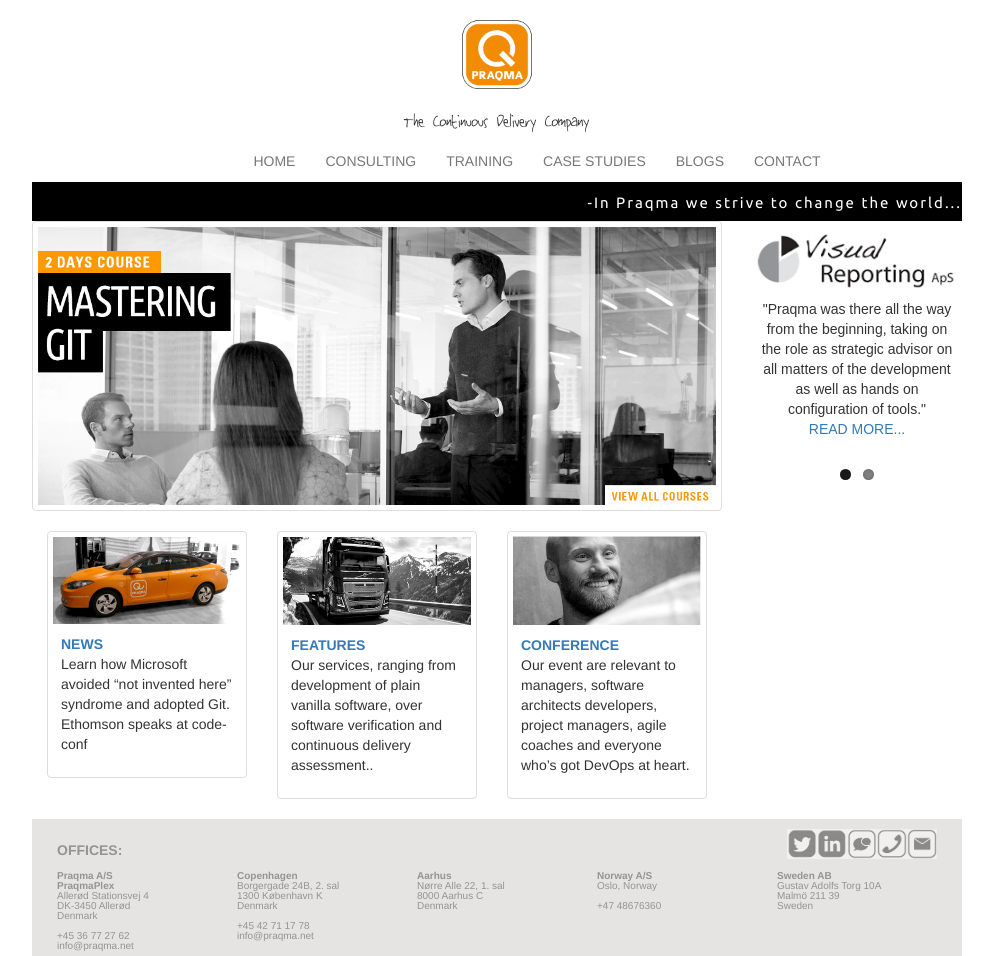
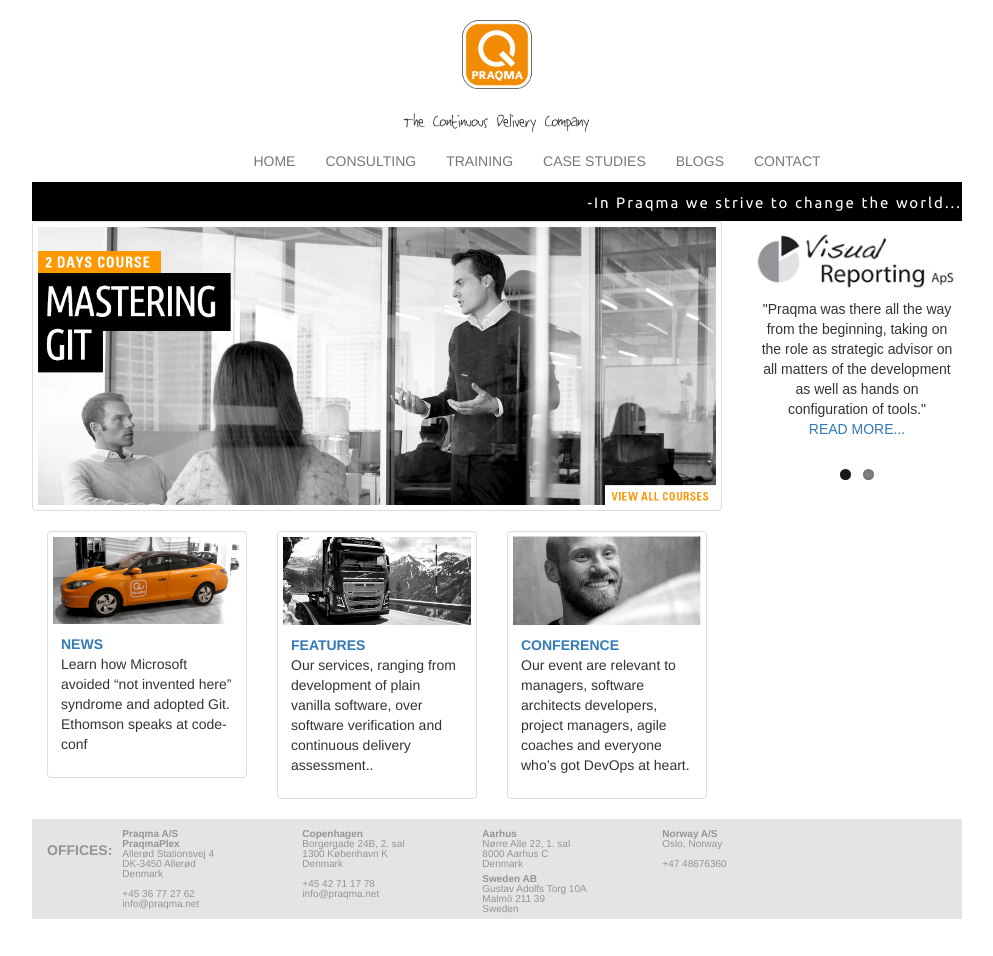
Before and after one commit to lakruzz/blogs, a Jekyll site: the page built from index.md, in a window 1280 px wide. Shown: the whole page, without its empty margins (143-1136 px from the left). Built offline with Jekyll 4.4.1, drawn with Linux system fonts in a browser that asks for light colours; after the commit the page ends 919 px from its top, so only the background shows below that.

Commit message:
Squashed commit of the following:
commit 93f1500e4b85ffac4c1274ba76792fd25f998a72
Author: Ali <ali@praqma.net>
Date:   Fri Sep 25 14:20:49 2015 +0200

    rspnsv icon tray added

commit 5f6a945323bf8762182946db2a05d35705d155a8
Merge: c840067 18a497e
Author: Ali <ali@praqma.net>
Date:   Thu Sep 24 18:39:19 2015 +0200

    Merge branch 'master' of github.com:Praqma/praqma.github.io

commit c840067b1274e605f506363bf4b2be74063a2414
Merge: 11a0ad8 56f80d2
Author: Ali <ali@praqma.net>
Date:   Thu Sep 24 09:49:04 2015 +0200

    Merge branch 'master' of github.com:Praqma/praqma.github.io

commit 11a0ad8a5998055ee697936ca2ddf0d6939cddeb
Merge: e64c604 4719d15
Author: Ali <ali@praqma.net>
Date:   Wed Sep 23 09:38:04 2015 +0200

    Merge branch 'master' of github.com:Praqma/praqma.github.io

commit e64c604b00a52dafdac19bef7364a74413ed8eab
Merge: f1406ae 242918a
Author: Ali <ali@praqma.net>
Date:   Tue Sep 22 10:31:15 2015 +0200

    Merge branch 'master' of github.com:Praqma/praqma.github.io

commit f1406ae77365d92438be1e451b4522a4b740f28c
Merge: 53037c8 f52a08d
Author: Ali <ali@praqma.net>
Date:   Mon Sep 21 17:32:54 2015 +0200

    Merge branch 'master' of github.com:Praqma/praqma.github.io

commit 53037c8bc4a7dbc620909d76fc19ed51e149290c
Author: Ali <ali@praqma.net>
Date:   Mon Sep 21 17:16:14 2015 +0200

    style changes

commit 5815b97a466b6bdf8559d67922033de1a9409a2f
Author: Ali <ali@praqma.net>
Date:   Mon Sep 21 16:53:40 2015 +0200

    icon tray improved

```diff
--- a/_includes/footer.html
+++ b/_includes/footer.html
@@ -1,26 +1,6 @@
 <footer class="foot-wrapper container">
-  <div class="social-icons-tray container">
-    <a href="#">
-      <img src="/images/mail-icon.png" />
-    </a>
 
-    <a href="/contact/">
-      <img src="/images/call-icon.png" />
-    </a>
-
-    <a href="#">
-      <img src="/images/chat-icon.png" />
-    </a>
-
-    <a href="#">
-      <img src="/images/linkedin-icon.png" />
-    </a>
-
-    <a href="http://twitter.com/praqma">
-      <img src="/images/twitter-icon.png" />
-    </a>
-    <p id="footer-heading">OFFICES:</p>
-  </div>
+        <p id="footer-heading">OFFICES:</p>
 
   <div class="footer-content">
     <strong class="address">Praqma A/S
--- /dev/null
+++ b/_includes/icon-bar.html
@@ -0,0 +1,25 @@
+<div class="navbar navbar-default navbar-fixed-bottom" id="bar-icon">
+
+  <div class="social-icons-tray container">
+
+    <a href="#">
+      <img src="/images/mail-icon.png" />
+    </a>
+
+    <a href="/contact/">
+      <img src="/images/call-icon.png" />
+    </a>
+
+
+    <a href="#">
+      <img src="/images/linkedin-icon.png" />
+    </a>
+
+    <a href="http://twitter.com/praqma">
+      <img src="/images/twitter-icon.png" />
+    </a>
+
+
+  </div>
+
+</div>
--- a/_layouts/front.html
+++ b/_layouts/front.html
@@ -19,6 +19,7 @@
 
   </div>
   <!--  End of main-frame-->
+{% include icon-bar.html %}
 </body>
 
 </html>
--- a/css/praqma-styles.scss
+++ b/css/praqma-styles.scss
@@ -16,6 +16,9 @@
   height: 100%;
   padding: 0;
   margin: 0;
+  #bar-icon {
+    visibility: hidden;
+  }
 }
 .main-frame {
   background-color: $main-frame-color;
@@ -33,6 +36,7 @@
   height: auto;
   text-align: center;
 }
+
 // .inner-wrapper {
 //   clear: both;
 //   position: relative;
@@ -48,36 +52,10 @@
   margin-right: 0;
   width: 100%;
   padding-top: 5px;
-
   background-color: $footer-color;
   color: $footer-color - 80;
   line-height: 1;
-  .social-icons-tray {
-    display: block;
-    position: relative;
-    margin-left: 0;
-    margin-right: auto;
-    padding-left: 10px;
-    padding-right: 10px;
-    width: 100%;
-    max-width: 100%;
-    a {
-      text-align: center;
-      text-decoration: none;
-      padding-bottom: 0;
-      img {
-        float: right;
-        width: 30px;
-        max-width: 30px;
-        height: 30px;
-        max-height: 30px;
-        opacity: 0.45;
-      }
-      img:hover {
-        cursor: pointer;
-        opacity: 1;
-      }
-    }
+
     p {
       display: block;
       float: left;
@@ -85,7 +63,7 @@
       font-weight: bold;
       margin-bottom: 0;
     }
-  }
+
   .footer-content {
     padding-right: 0;
     padding-left: 10px;
@@ -116,21 +94,41 @@
 
 /* All Mobile Sizes (devices and browser) */
 @media only screen and (max-width: 767px) {
-  // .side-bar {
-  //   width: 100%;
-  // }
-  //
-  // .main-view {
-  //   width: 100%;
-  // }
 
-  .foot-wrapper {
-    .footer-content {
-      visibility: hidden;
-      font-size: 9px;
-      .address {
-        visibility: visible;
+
+  body {
+    #bar-icon {
+      visibility: visible;
+      max-height: 30px;
+      min-height: 30px;
+      padding-top: 5px;
+      margin-bottom: 0px;
+    .social-icons-tray {
+        a {
+          text-decoration: none;
+          padding-bottom: 0;
+          img {
+            float: right;
+            width: 25px;
+            max-width: 25px;
+            height: 25px;
+            max-height: 25px;
+            opacity: 0.45;
+          }
+          img:hover {
+            cursor: pointer;
+            opacity: 1;
+          }
+        }
       }
     }
   }
+  .foot-wrapper {.footer-content {
+      visibility: hidden;
+      font-size: 9px;
+      // .address {
+      //   visibility: visible;
+      // }
+    }
+  }
 }
```
